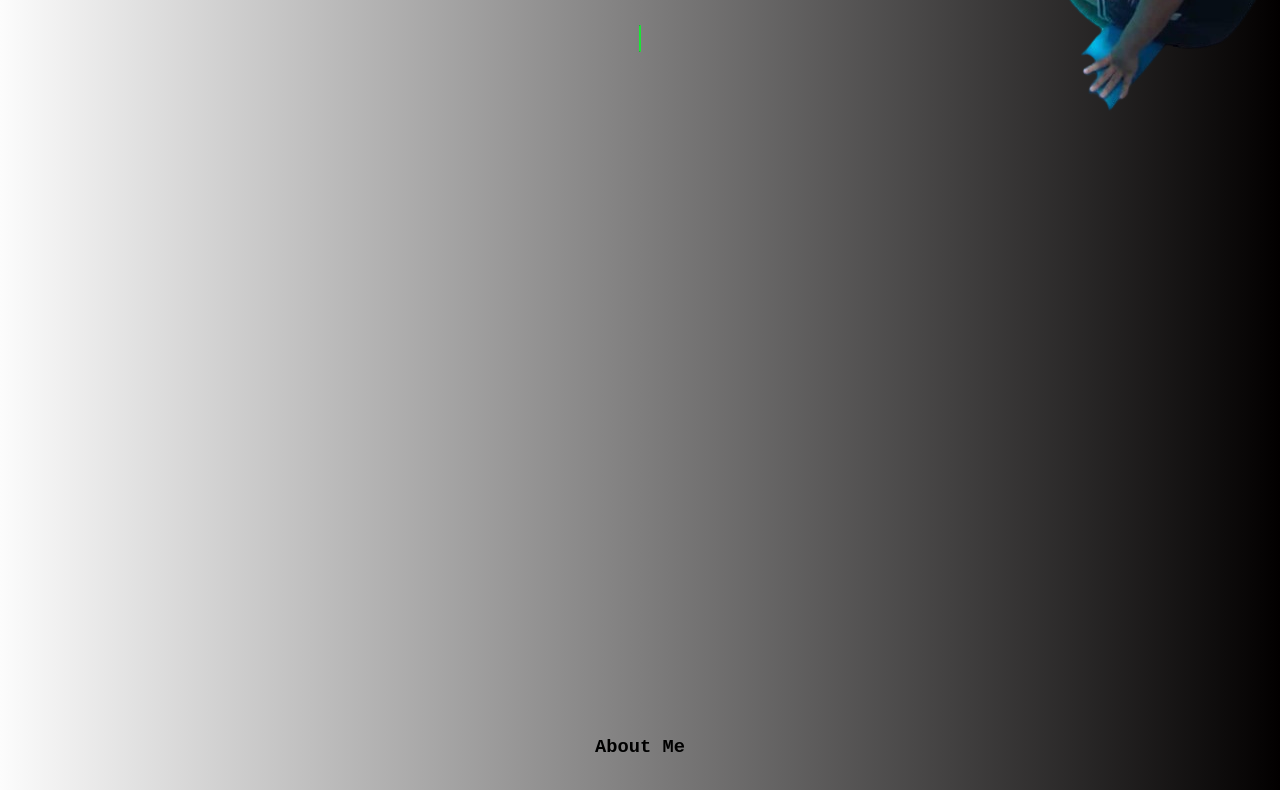
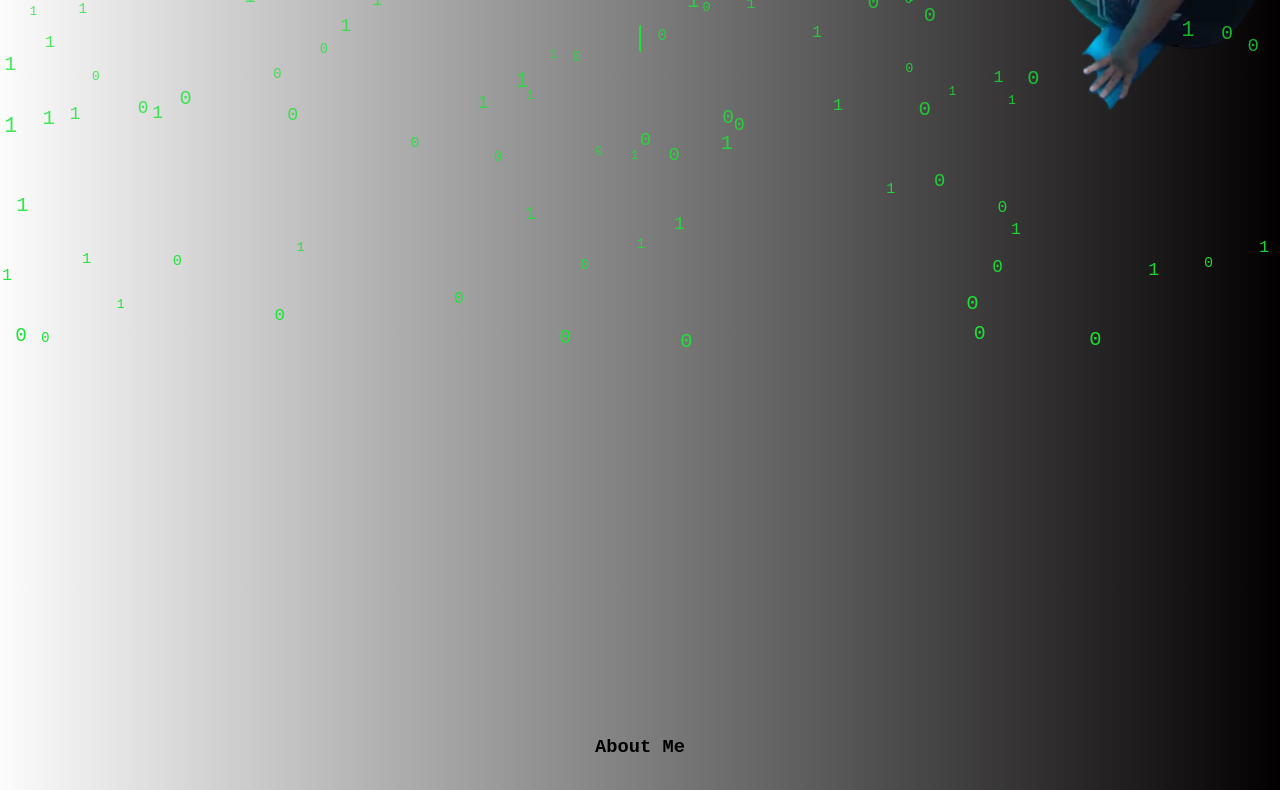
Before and after one commit to jhoreals/Dimatulac, a plain HTML site: page index.html in a window 1280 px wide. Shown: the part 430-1220 px from the top of the page. Drawn offline with Linux system fonts and the light colour scheme.

Commit message:
Add files via upload

```diff
--- a/index.css
+++ b/index.css
@@ -177,6 +177,42 @@ h2:hover, h1:hover {
   box-shadow: 0 8px 16px rgba(0, 0, 0, 0.2);
 }
 
+.binary-background {
+  position: fixed;
+  top: 0;
+  left: 0;
+  width: 100%;
+  height: 100%;
+  pointer-events: none; /* so it doesn't block clicks */
+  overflow: hidden;
+  z-index: 0; /* stays behind all content */
+}
+
+@keyframes fall {
+  0% {
+    transform: translateY(-100%);
+    opacity: 0.4;
+  }
+  100% {
+    transform: translateY(100vh);
+    opacity: 1;
+  }
+}
+
+.binary-background span {
+  position: absolute;
+  top: -2rem;
+  color: #1be436;
+  font-family: monospace;
+  font-size: 18px;
+  animation: fall linear infinite;
+  opacity: 0.6;
+}
+.binary-background span:nth-child(odd) {
+  left: calc(100% * var(--i) / 20);
+  animation-duration: calc(2s + var(--i) * 0.1s);
+}
+
 @media (max-width: 768px) {
   /* Hamburger menu button */
   .menu-toggle {
--- a/index.html
+++ b/index.html
@@ -89,6 +89,22 @@
   </a>
 
 
+  <div class="binary-background"></div>
+
+<script>
+  const binaryContainer = document.querySelector('.binary-background');
+
+  for (let i = 0; i < 100; i++) {
+    const binary = document.createElement('span');
+    binary.innerText = Math.round(Math.random()) ? '0' : '1';
+    binary.style.left = Math.random() * 100 + 'vw';
+    binary.style.animationDuration = (Math.random() * 5 + 5) + 's';
+    binary.style.fontSize = (Math.random() * 10 + 12) + 'px';
+    binaryContainer.appendChild(binary);
+  }
+</script>
+
+
  </div>
 </div>
 
```
